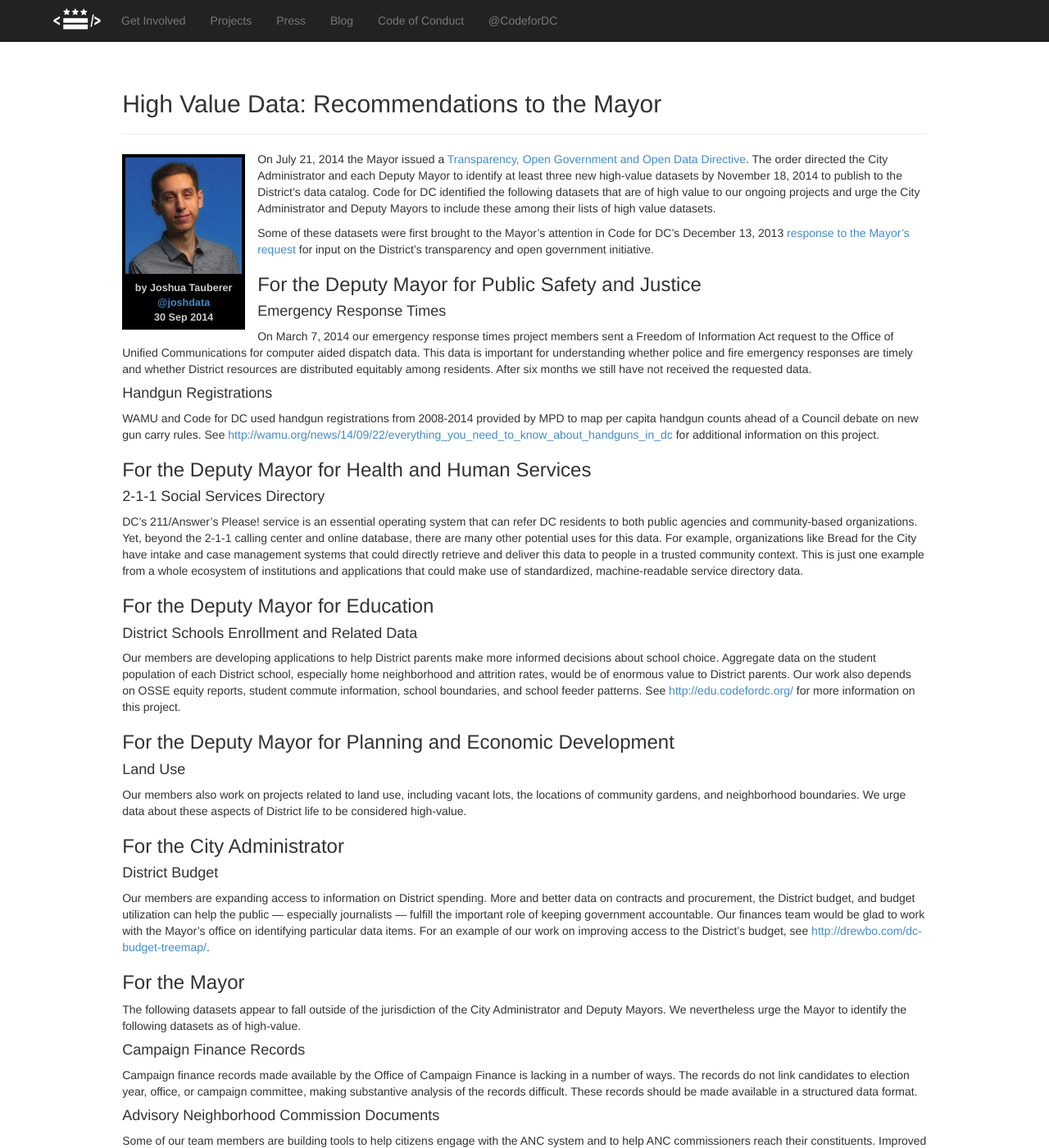
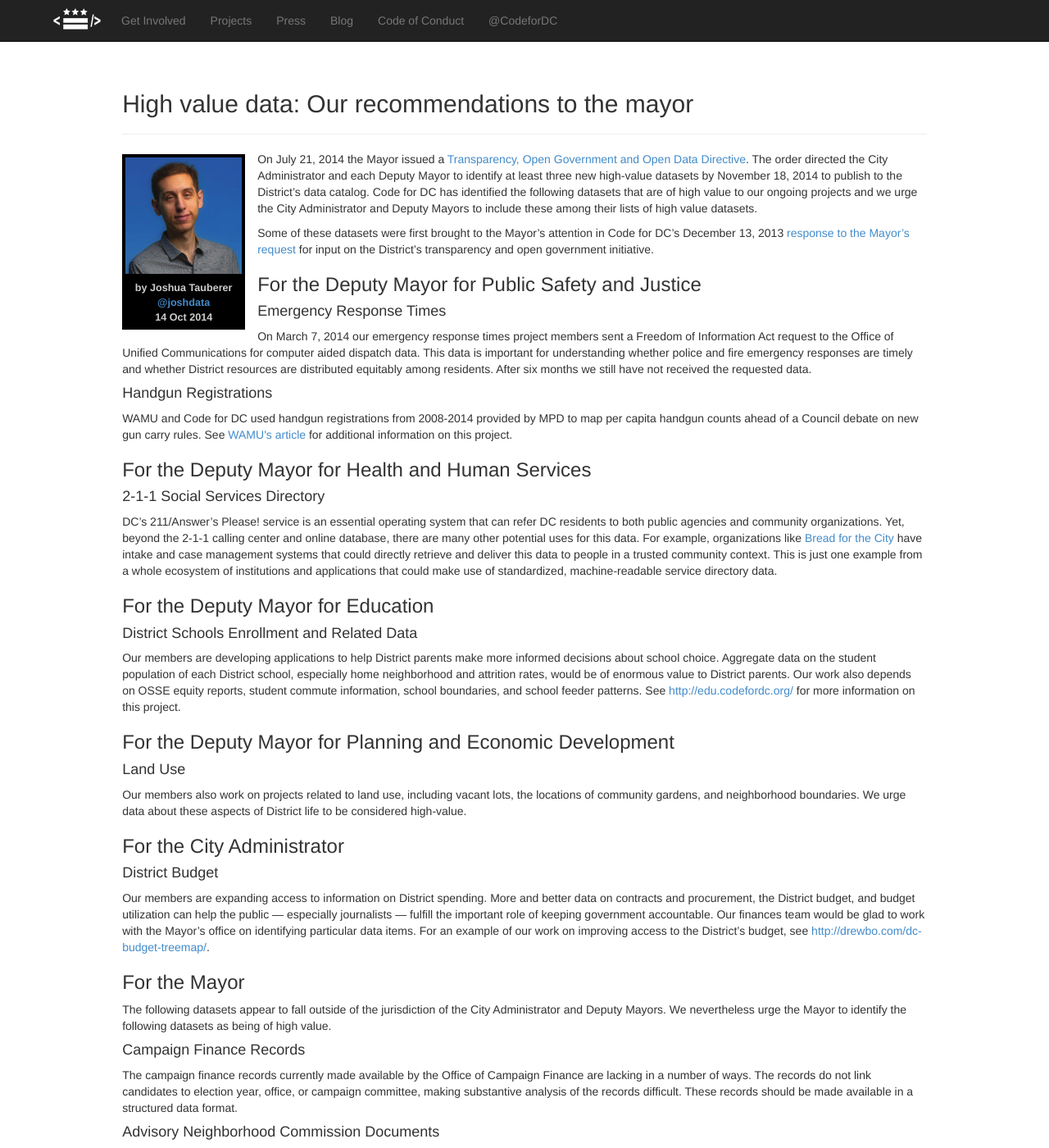
Before and after one commit to civictechdc/codefordc.github.com, a Jekyll site: the page built from blog/_posts/2014-10-14-high-value-data.html, in a window 1280 px wide and 1400 px high. Shown: the whole window at 82% size. Built offline with Jekyll 4.4.1, drawn with Linux system fonts in a browser that asks for light colours; nearby versions of some CDN libraries; Markdown is read by kramdown in place of the engine named in the settings; some of the changed text lies outside the part shown.

Commit message:
new blog love!

```diff
--- a/_layouts/post.html
+++ b/_layouts/post.html
@@ -32,7 +32,8 @@
 				</div>
 				{{ content }}
 				<br/>
-				<p>Talk back to us on Twitter at <a href="https://twitter.com/search?q=codefordc&f=realtime" target="_blank">@CodeForDC</a></p>
+				<br/>
+				<p class="blog-social-cta">Comments? Ideas? Find Code for DC on Twitter: <a href="https://twitter.com/search?q=codefordc&f=realtime" target="_blank">@CodeForDC</a></p>
 			</div>
 			<div class="col-lg-12 post-footer">
 				<hr/>
--- a/blog/_posts/2014-09-30-high-value-data.html
+++ b/blog/_posts/2014-10-14-high-value-data.html
@@ -1,14 +1,14 @@
 ---
 layout: post
-title:  "High Value Data: Recommendations to the Mayor"
+title:  "High value data: Our recommendations to the mayor"
 post_author: "Joshua Tauberer"
 post_twitter: "@joshdata"
 post_avatar: "joshua-tauberer.jpg"
-date:   2014-09-30 11:25:00
+date:   2014-10-14 00:00:01
 categories: blog
 ---
 
-<p>On July 21, 2014 the Mayor issued a <a href="http://dc.gov/release/mayor-gray-announces-launch-online-foia-portal-and-issues-transparency-and-open-data">Transparency, Open Government and Open Data Directive</a>. The order directed the City Administrator and each Deputy Mayor to identify at least three new high-value datasets by November 18, 2014 to publish to the District’s data catalog. Code for DC identified the following datasets that are of high value to our ongoing projects and urge the City Administrator and Deputy Mayors to include these among their lists of high value datasets.</p>
+<p>On July 21, 2014 the Mayor issued a <a href="http://dc.gov/release/mayor-gray-announces-launch-online-foia-portal-and-issues-transparency-and-open-data">Transparency, Open Government and Open Data Directive</a>. The order directed the City Administrator and each Deputy Mayor to identify at least three new high-value datasets by November 18, 2014 to publish to the District’s data catalog. Code for DC has identified the following datasets that are of high value to our ongoing projects and we urge the City Administrator and Deputy Mayors to include these among their lists of high value datasets.</p>
 
 <p>Some of these datasets were first brought to the Mayor’s attention in Code for DC’s December 13, 2013 <a href="http://www.bega-dc.gov/sites/default/files/documents/Code%20for%20DC%20-%20Comments%20on%20the%20District%20of%20Columbia%E2%80%99s%20Transparency%20and%20Open%20Government%20Initiative.pdf">response to the Mayor’s request</a> for input on the District’s transparency and open government initiative.</p>
 
@@ -20,13 +20,13 @@
 
 <h4>Handgun Registrations</h4>
 
-<p>WAMU and Code for DC used handgun registrations from 2008-2014 provided by MPD to map per capita handgun counts ahead of a Council debate on new gun carry rules. See <a href="http://wamu.org/news/14/09/22/everything_you_need_to_know_about_handguns_in_dc">http://wamu.org/news/14/09/22/everything_you_need_to_know_about_handguns_in_dc</a> for additional information on this project.</p>
+<p>WAMU and Code for DC used handgun registrations from 2008-2014 provided by MPD to map per capita handgun counts ahead of a Council debate on new gun carry rules. See <a href="http://wamu.org/news/14/09/22/everything_you_need_to_know_about_handguns_in_dc">WAMU's article</a> for additional information on this project.</p>
 
 <h3>For the Deputy Mayor for Health and Human Services</h3>
 
 <h4>2-1-1 Social Services Directory</h4>
 
-<p>DC’s 211/Answer’s Please! service is an essential operating system that can refer DC residents to both public agencies and community-based organizations. Yet, beyond the 2-1-1 calling center and online database, there are many other potential uses for this data. For example, organizations like Bread for the City have intake and case management systems that could directly retrieve and deliver this data to people in a trusted community context. This is just one example from a whole ecosystem of institutions and applications that could make use of standardized, machine-readable service directory data. </p>
+<p>DC’s 211/Answer’s Please! service is an essential operating system that can refer DC residents to both public agencies and community organizations. Yet, beyond the 2-1-1 calling center and online database, there are many other potential uses for this data. For example, organizations like <a href="http://www.breadforthecity.org">Bread for the City</a> have intake and case management systems that could directly retrieve and deliver this data to people in a trusted community context. This is just one example from a whole ecosystem of institutions and applications that could make use of standardized, machine-readable service directory data. </p>
 
 <h3>For the Deputy Mayor for Education</h3>
 
@@ -48,12 +48,12 @@
 
 <h3>For the Mayor</h3>
 
-<p>The following datasets appear to fall outside of the jurisdiction of the City Administrator and Deputy Mayors. We nevertheless urge the Mayor to identify the following datasets as of high-value.</p>
+<p>The following datasets appear to fall outside of the jurisdiction of the City Administrator and Deputy Mayors. We nevertheless urge the Mayor to identify the following datasets as being of high value.</p>
 
 <h4>Campaign Finance Records</h4>
 
-<p>Campaign finance records made available by the Office of Campaign Finance is lacking in a number of ways. The records do not link candidates to election year, office, or campaign committee, making substantive analysis of the records difficult. These records should be made available in a structured data format.</p>
+<p>The campaign finance records currently made available by the Office of Campaign Finance are lacking in a number of ways. The records do not link candidates to election year, office, or campaign committee, making substantive analysis of the records difficult. These records should be made available in a structured data format.</p>
 
 <h4>Advisory Neighborhood Commission Documents</h4>
 
-<p>Some of our team members are building tools to help citizens engage with the ANC system and to help ANC commissioners reach their constituents. Improved reporting requirements, a data feed of upcoming ANC meetings, and a unified portal for ANC documents (minutes, votes, financial reports) would help this team provide more complete information to District residents. We currently go to each ANC website by hand looking for documents. See <a href="http://ancfinder.org/">http://ancfinder.org/</a> for more information on this project.</p>
+<p>Some of our team members are building tools to help citizens engage with the ANC system and to help ANC commissioners reach their constituents. Improved reporting requirements, a data feed of upcoming ANC meetings, and a unified portal for ANC documents (minutes, votes, financial reports) would help this team provide more complete information to District residents. We currently go to each ANC website manually looking for documents. See <a href="http://ancfinder.org/">http://ancfinder.org/</a> for more information on this project.</p>
--- a/css/style.css
+++ b/css/style.css
@@ -312,6 +312,10 @@
 	font-weight:bold;
 }
 
+.blog-social-cta {
+	font-style:italic;
+}
+
 .post-footer {
 	margin-top: 20px;
 }
```
Also changed, not shown: blog/_drafts/2014-10-20-converting-from-md-coordinates.md (renamed from blog/_posts/2014-10-10-converting-from-md-coordinates.md, +3 -3 lines).
